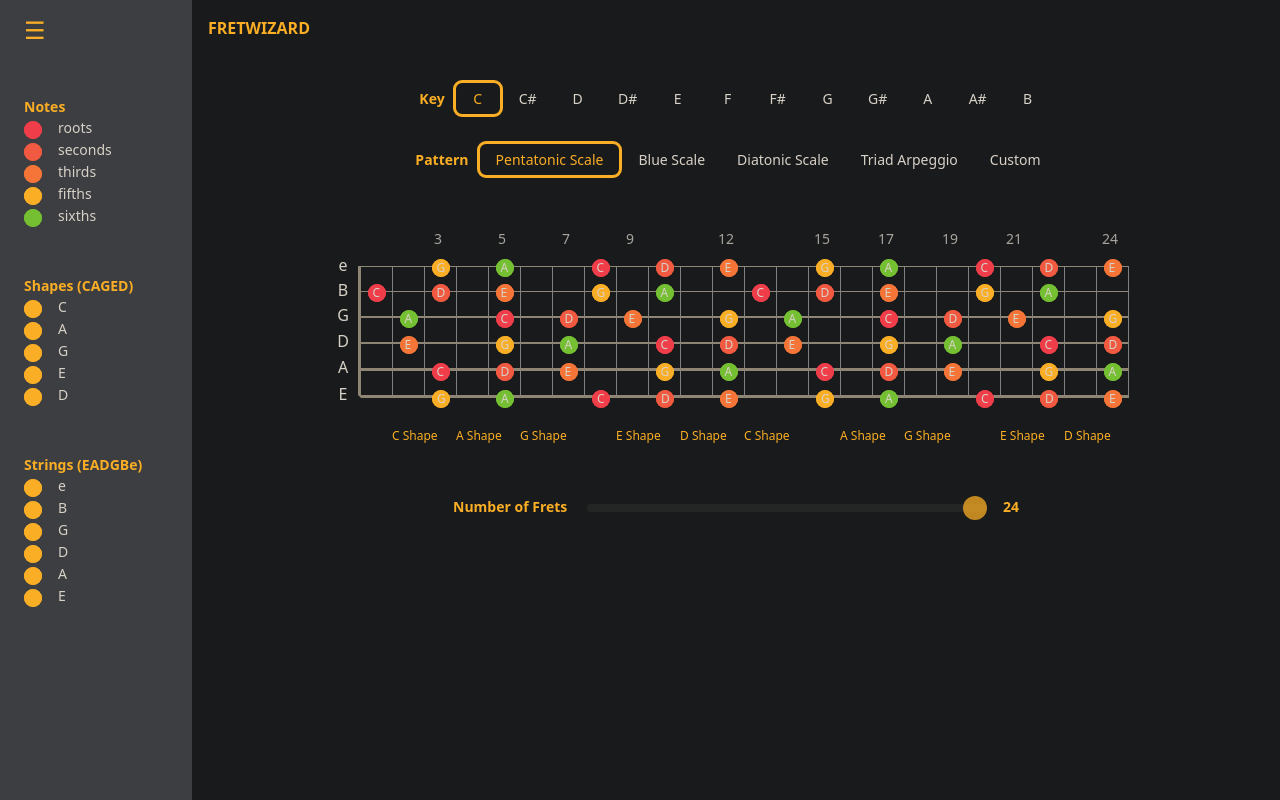
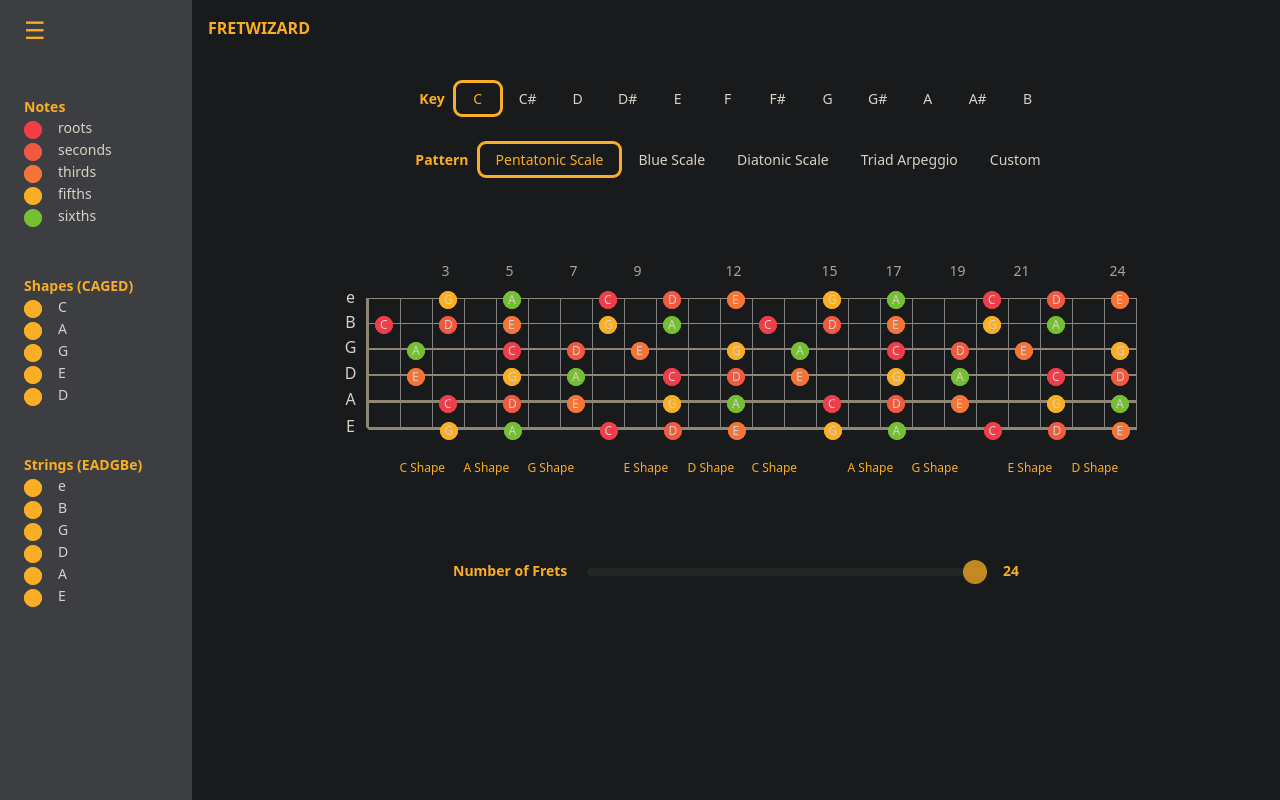
Before and after one commit to DevJhom/fret-wizard, a Vue app: page / in a window 1280 px wide. Built offline with nearby package versions, Linux system fonts and the light colour scheme.

Commit message:
fix layout

```diff
--- a/src/components/CAGED.ts
+++ b/src/components/CAGED.ts
@@ -88,7 +88,9 @@ export const CAGEDNamePosition = {
     }
 }
 
-export const isCAGEDNameHere = (index: number, currentCAGED: CurrentCAGED) => {
+export const isCAGEDNameHere = (index: number, currentCAGED: CurrentCAGED, currentKey: string) => {
+    index = index - KEY_TO_NUMBER[currentKey];
+
     if (currentCAGED.CShape && CAGEDNamePosition.CShape.position.includes(index))
         return true;
 
@@ -105,7 +107,9 @@ export const isCAGEDNameHere = (index: number, currentCAGED: CurrentCAGED) => {
         return true;
 }
 
-export const GetCAGEDName = (index: number, currentCAGED: CurrentCAGED) => {
+export const GetCAGEDName = (index: number, currentCAGED: CurrentCAGED, currentKey: string) => {
+    index = index - KEY_TO_NUMBER[currentKey];
+
     if (currentCAGED.CShape && CAGEDNamePosition.CShape.position.includes(index))
         return CAGEDNamePosition.CShape.name;
 
--- a/src/components/MyGuitar.vue
+++ b/src/components/MyGuitar.vue
@@ -186,7 +186,9 @@ onMounted(async () => {
 </script>
 
 <template>
-    <div class="my-guitar d-flex flex-column align-items-center mt-4">
+    <div class="my-guitar mt-4">
+        <!-- SELECTOR -->
+        <div>
             <!-- Key Selector -->
             <div class="d-flex justify-content-center align-items-center">
                 <span class="me-2 text-yellow fw-bold">
@@ -213,6 +215,10 @@ onMounted(async () => {
                     </label>
                 </div>
             </div>
+        </div>
+
+        <!-- FRETBOARD -->
+        <div>
             <!-- Fret Indicator -->
             <div class="d-flex mt-5 w-75">
                 <div class="d-inline-block string-name"></div>
@@ -224,10 +230,11 @@ onMounted(async () => {
                     </div>
                 </div>
             </div>
-        <!-- Fretboard -->
+
+            <!-- Strings -->
             <div class="d-flex text-nowrap w-75">
                 <div class="d-inline-block string-name">e</div>
-            <!-- Open positions (To be implemented later) -->
+                <!-- Open Positions (To be implemented later) -->
                 <!-- <div class="d-inline-block">
                     <label class="notes small">
                         <input type="checkbox" v-model="E[2]"/>
@@ -323,6 +330,7 @@ onMounted(async () => {
                     </div>
                 </div>
             </div>
+            <!-- Fret Dots (To be implemented later) -->
             <!-- <div class="fret-dot d-flex text-nowrap w-75">
                 <div class="d-inline-block string-name"></div>
                 <div v-for="(_, index) in D" :key="index" class="d-inline-block border-0" :class="{'fret': index < fretAmount}">
@@ -420,16 +428,20 @@ onMounted(async () => {
                     </div>
                 </div>
             </div>
-        <!-- THE CAGED SYSTEM -->
-        <div class="w-75 text-start CAGED-name-container">
+
+            <!-- CAGED Names -->
+            <div class="CAGED-name-container text-start">
                 <div v-for="(_, index) in e" :key="index" class="d-inline-block CAGED-box" :class="{'fret': index < fretAmount}" style="border-right: none;">
                     <div v-if="index < fretAmount">
-                    <span v-if="isCAGEDNameHere(index, currentCAGED)" class="CAGED-name text-yellow">
-                        {{ GetCAGEDName(index, currentCAGED) }}
+                        <span v-if="isCAGEDNameHere(index, currentCAGED, currentKey)" class="CAGED-name text-yellow">
+                            {{ GetCAGEDName(index, currentCAGED, currentKey) }}
                         </span>
                     </div>
                 </div>
             </div>
+        </div>
+
+        <!-- NUMBER OF FRET -->
         <div class="mt-5">
             <span class="me-3 text-yellow fw-bold">
                 Number of Frets
@@ -444,8 +456,13 @@ onMounted(async () => {
 
 <style scoped lang="scss">
 .my-guitar {
+    display: flex;
+    flex-direction: column;
+    justify-content: space-between;
+    align-items: center;
     width: 85vw;
     height: 100%;
+    padding-bottom: 20%;
 }
 
 .custom-radio {
@@ -475,7 +492,8 @@ onMounted(async () => {
 }
 
 .string-name {
-    width: 30px;
+    min-width: 30px;
+    max-width: 30px;
     margin-top: -13px;
 }
 
```
Lines whose indentation alone changed are shown as unchanged.
